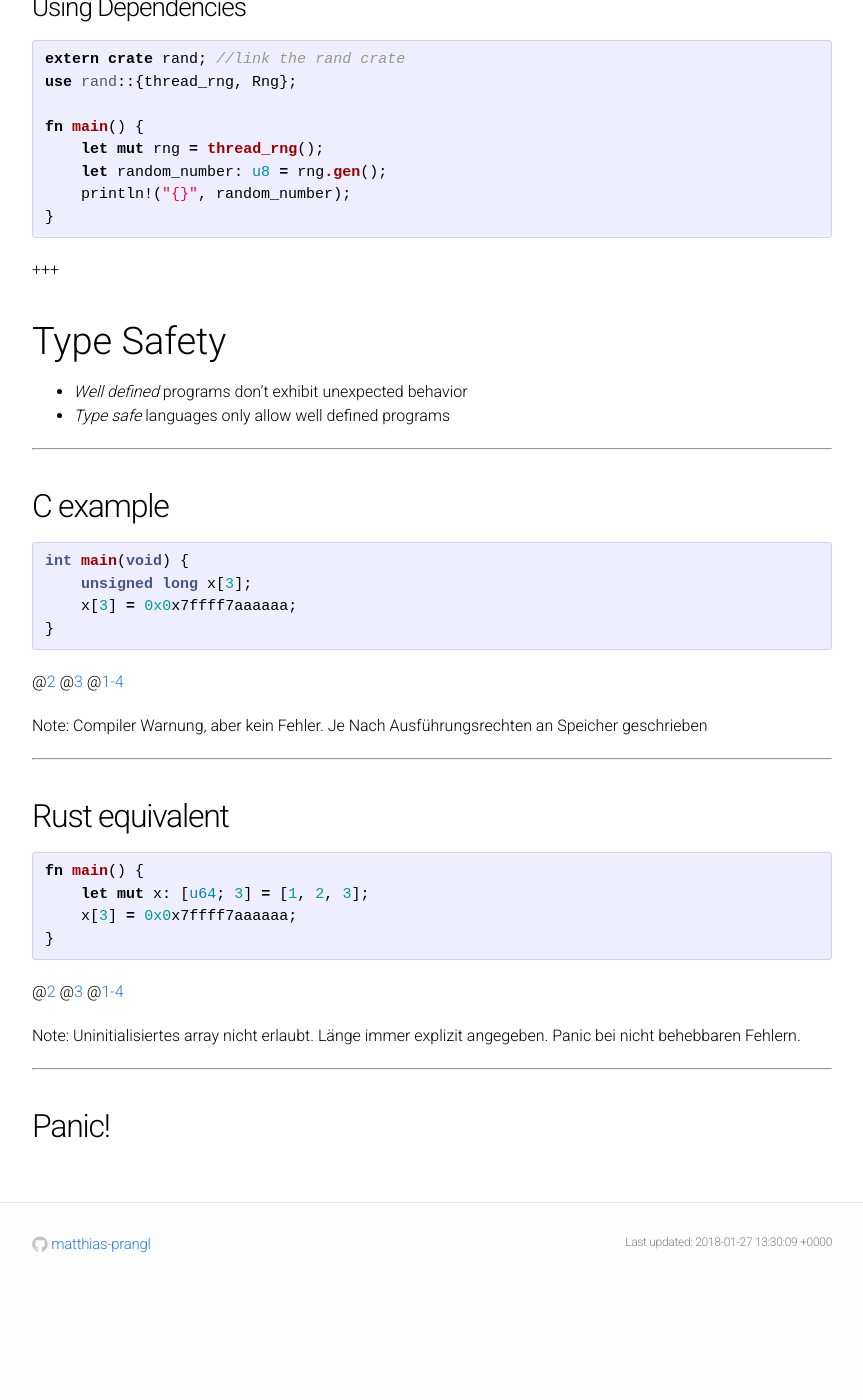
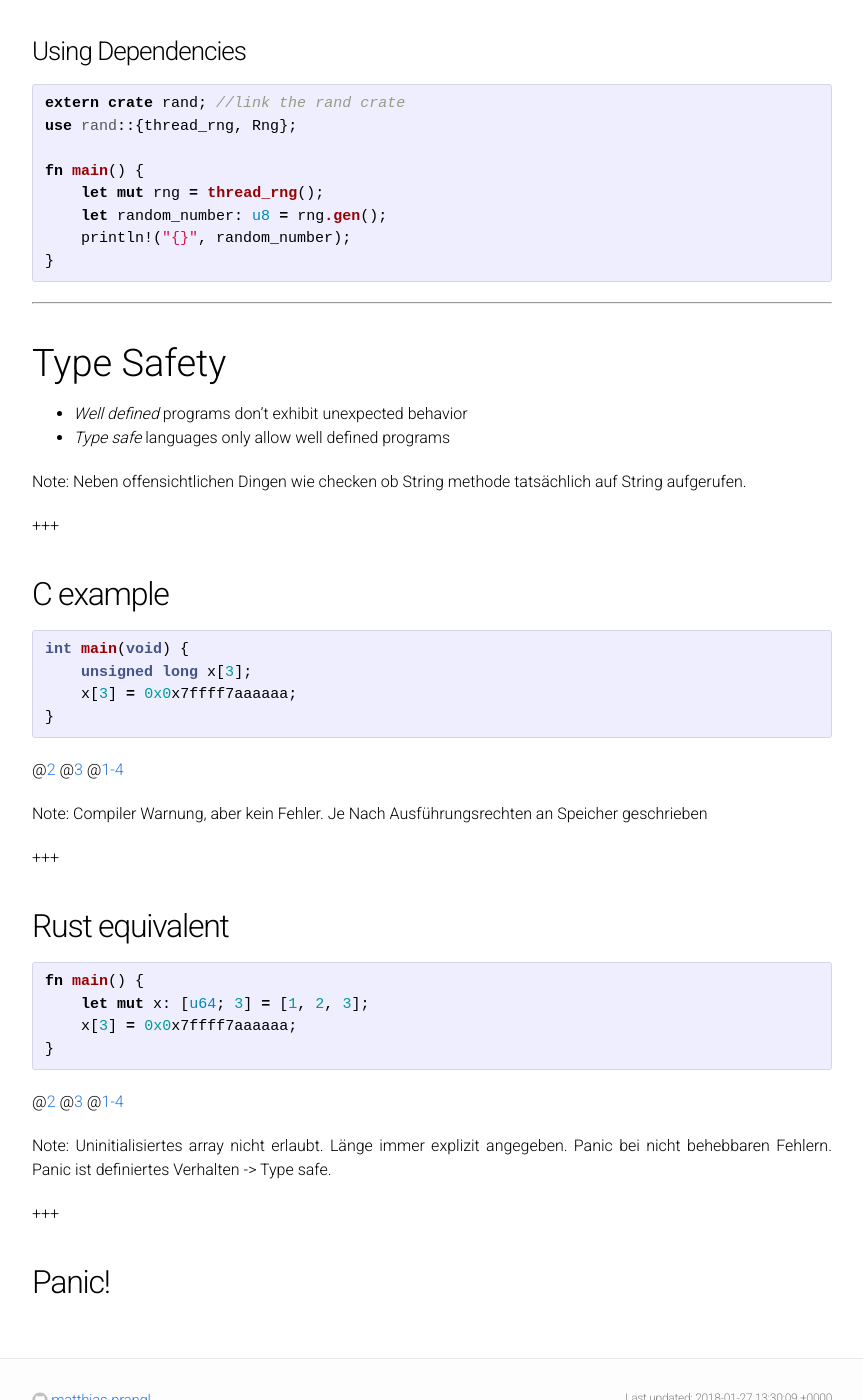
Before and after one commit to matthias-prangl/hsro-inf-kp.github.io, a Jekyll site: the page built from PITCHME.md, in a window 1280 px wide and 1400 px high, scrolled down 2092 px. Shown: the whole window, without its empty margins (208-1071 px from the left). Built offline with Jekyll 4.4.1, drawn with Linux system fonts in a browser that asks for light colours; our own code applies the rules of GitHub Pages for plain Markdown files; before the commit the page ends 3393 px from its top, so only the background shows below that.

Commit message:
Update Slides

````diff
--- a/PITCHME.md
+++ b/PITCHME.md
@@ -28,7 +28,7 @@ memory and type safety
 
 ## Rust Basics
 
-+++
+---
 
 ## Cargo
 
@@ -43,7 +43,7 @@ memory and type safety
   </div>
 </div>
 
----
++++
 
 ### Creating Projects
 
@@ -62,7 +62,7 @@ Generates completet project structure
     └── lib.rs #or main.rs if created with --bin
 ```
 
----
++++
 
 ### Adding Depencies
 
@@ -79,7 +79,7 @@ authors = ["Matthias Prangl <matthias.prangl@gmail.com>"]
 rand = "0.4.2"
 ```
 
----
++++
 
 ### Using Dependencies
 
@@ -94,14 +94,17 @@ fn main() {
 }
 ```
 
-+++
+---
 
 # Type Safety
 
 - _Well defined_ programs don't exhibit unexpected behavior
 - _Type safe_ languages only allow well defined programs
 
----
+Note:
+Neben offensichtlichen Dingen wie checken ob String methode tatsächlich auf String aufgerufen.
+
++++
 
 ## C example
 
@@ -120,7 +123,7 @@ Note:
 Compiler Warnung, aber kein Fehler.
 Je Nach Ausführungsrechten an Speicher geschrieben
 
----
++++
 
 ## Rust equivalent
 
@@ -139,7 +142,8 @@ Note:
 Uninitialisiertes array nicht erlaubt.
 Länge immer explizit angegeben.
 Panic bei nicht behebbaren Fehlern.
+Panic ist definiertes Verhalten -> Type safe.
 
----
++++
 
 ## Panic!
````
